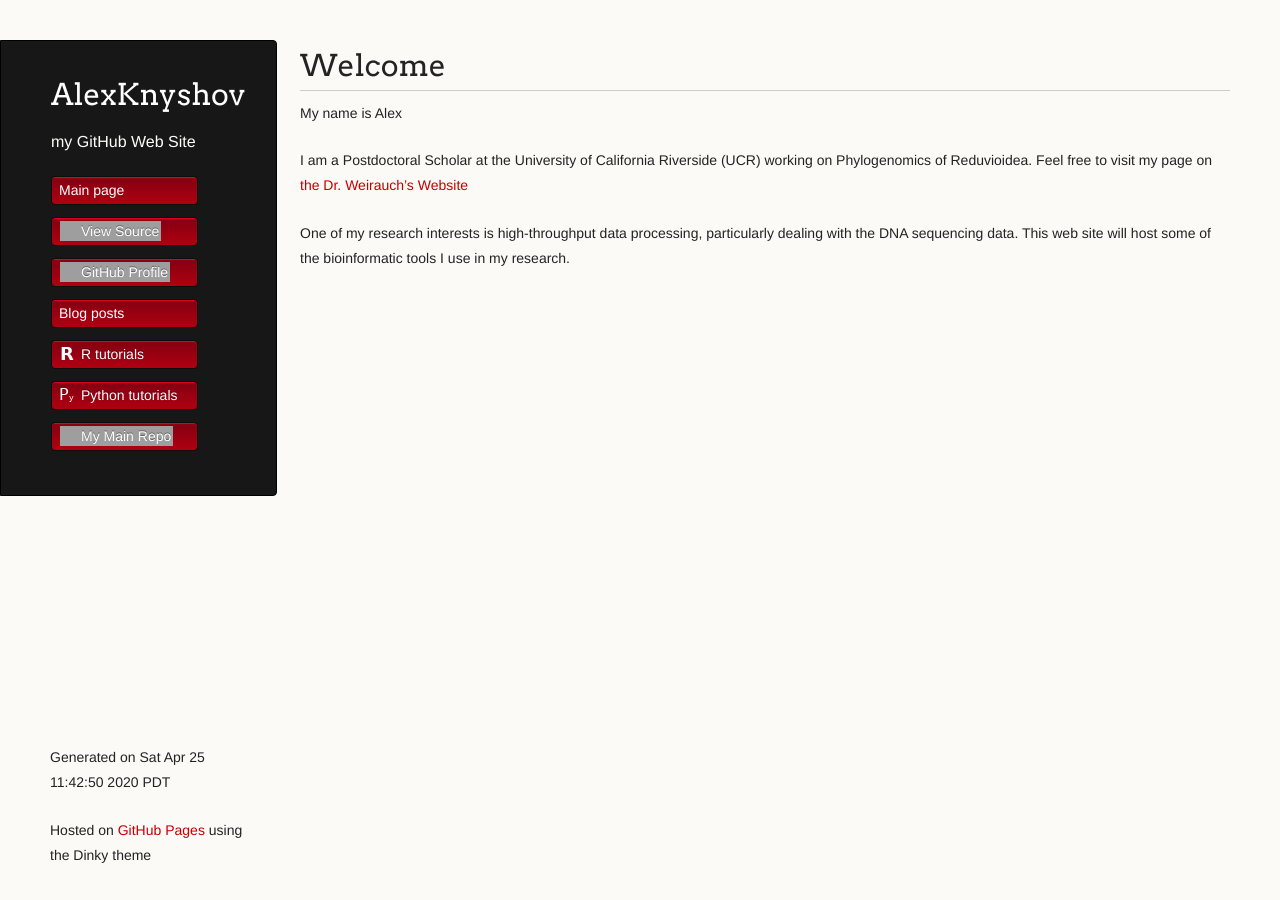
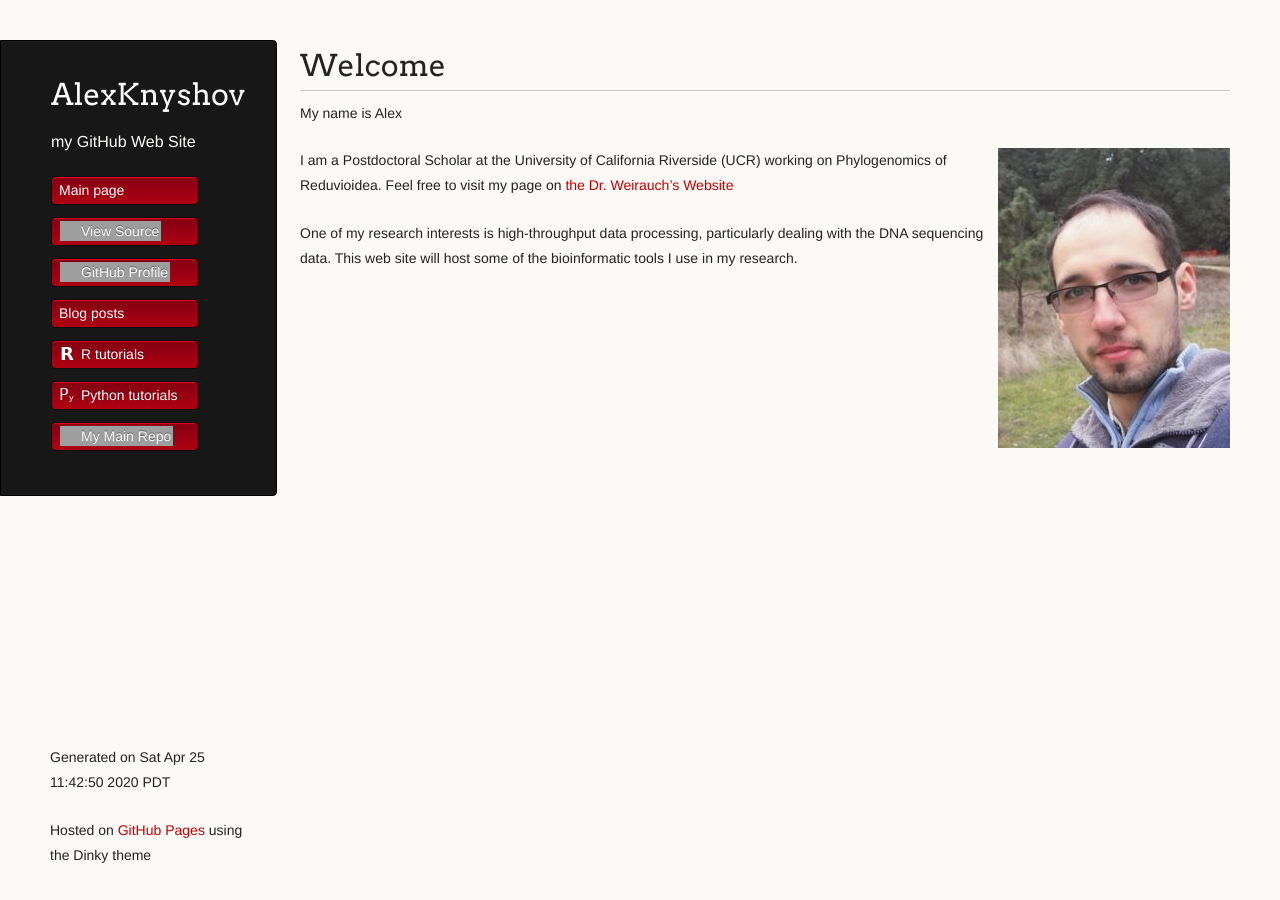
Before and after one commit to AlexKnyshov/AlexKnyshov.github.io, a Jekyll site: the page built from index.md, in a window 1280 px wide. Built offline with Jekyll 4.4.1, drawn with Linux system fonts in a browser that asks for light colours; a script that is not in the unit is left out; our own code applies the rules of GitHub Pages for plain Markdown files; grey boxes are pictures that could not be loaded.

Commit message:
photo added

```diff
--- a/index.md
+++ b/index.md
@@ -5,6 +5,8 @@
 
 My name is Alex
 
+<img align="right" src="assets/images/photo.jpg">
+
 I am a Postdoctoral Scholar at the University of California Riverside (UCR) working on Phylogenomics of Reduvioidea. Feel free to visit my page on [the Dr. Weirauch's Website](https://heteroptera.ucr.edu/index.php/people/knyshov)
 
 One of my research interests is high-throughput data processing, particularly dealing with the DNA sequencing data. This web site will host some of the bioinformatic tools I use in my research.
```
Also changed, not shown: assets/images/photo.jpg (added).
